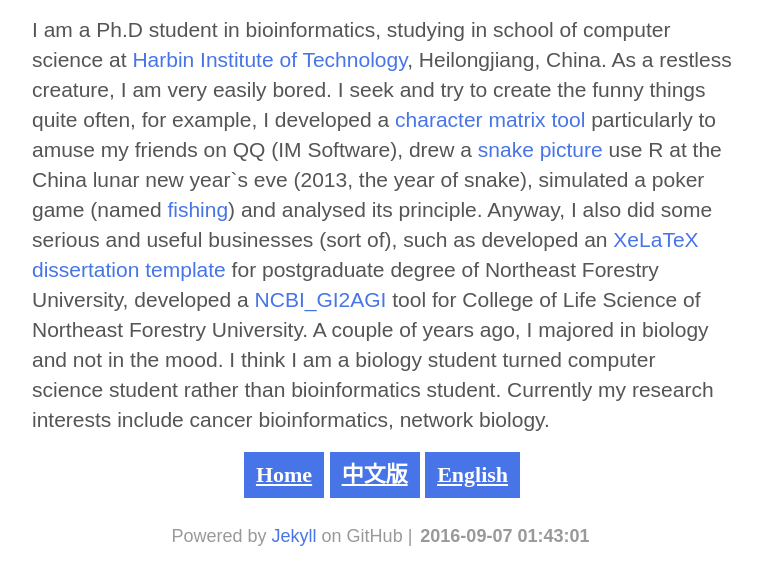
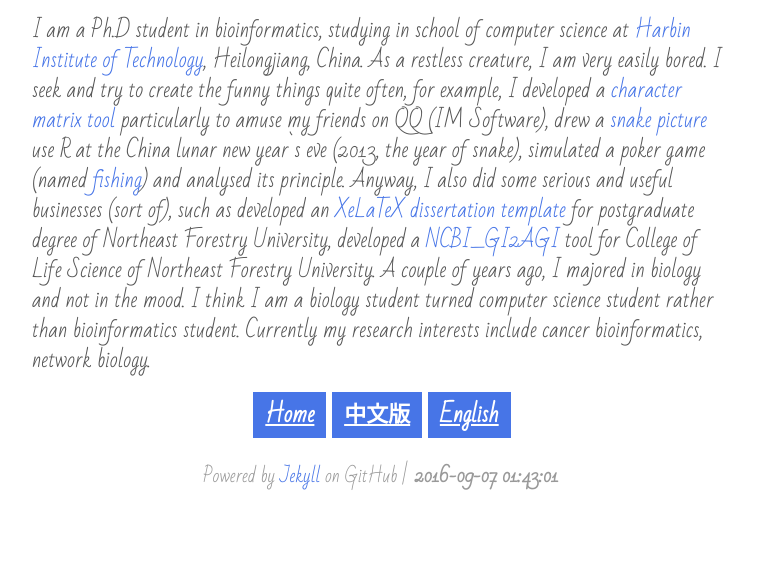
Before and after one commit to dustincys/dustincys.github.com, a Jekyll site: the page built from index.md, in a window 1280 px wide. Shown: the part 383-969 px from the top of the page, without its empty margins (258-1020 px from the left). Built offline with Jekyll 4.4.1, drawn with Linux system fonts in a browser that asks for light colours; some web fonts are replaced; after the commit the page ends 909 px from its top, so only the background shows below that.

Commit message:
abort 360fonts

```diff
--- a/media/css/home.css
+++ b/media/css/home.css
@@ -1,4 +1,4 @@
-@import url(http://fonts.useso.com/css?family=Bad+Script);
+@import url(https://fonts.googleapis.com/css?family=Bad+Script);
 
 @media screen {
 .container {
--- a/media/css/style.css
+++ b/media/css/style.css
@@ -8,7 +8,7 @@
 * |/ | (~ (~
 * |\.|._)._)
 * --------------------------------- */
-@import url(http://fonts.useso.com/css?family=Snippet);
+@import url(https://fonts.googleapis.com/css?family=Snippet);
 body{font-size:16px;font-family:"Snippet","Hiragino Sans GB","Microsoft YaHei",Trebuchet,"Trebuchet MS",Tahoma,"Lucida Grande","Lucida Sans Unicode",Verdana,sans-serif;color:#000000;background-color:#ffffff;}
 *{padding:0;margin: 0;border:none;outline:none;}
 a{color:#4775E7;text-decoration:none;}
--- a/media/css/tinyhome.css
+++ b/media/css/tinyhome.css
@@ -1,4 +1,4 @@
-@import url(http://fonts.useso.com/css?family=Bad+Script);
+@import url(https://fonts.googleapis.com/css?family=Bad+Script);
 
 @media screen {
 .container {
--- a/media/css/tinystyle.css
+++ b/media/css/tinystyle.css
@@ -8,7 +8,7 @@
 * |/ | (~ (~
 * |\.|._)._)
 * --------------------------------- */
-@import url(http://fonts.useso.com/css?family=Snippet);
+@import url(https://fonts.googleapis.com/css?family=Snippet);
 body{font-size:14px;font-family:"Snippet","Hiragino Sans GB","Microsoft YaHei",Trebuchet,"Trebuchet MS",Tahoma,"Lucida Grande","Lucida Sans Unicode",Verdana,sans-serif;color:#000000;background-color:#ffffff;}
 *{padding:0;margin: 0;border:none;outline:none;}
 a{color:#4775E7;text-decoration:none;}
```
